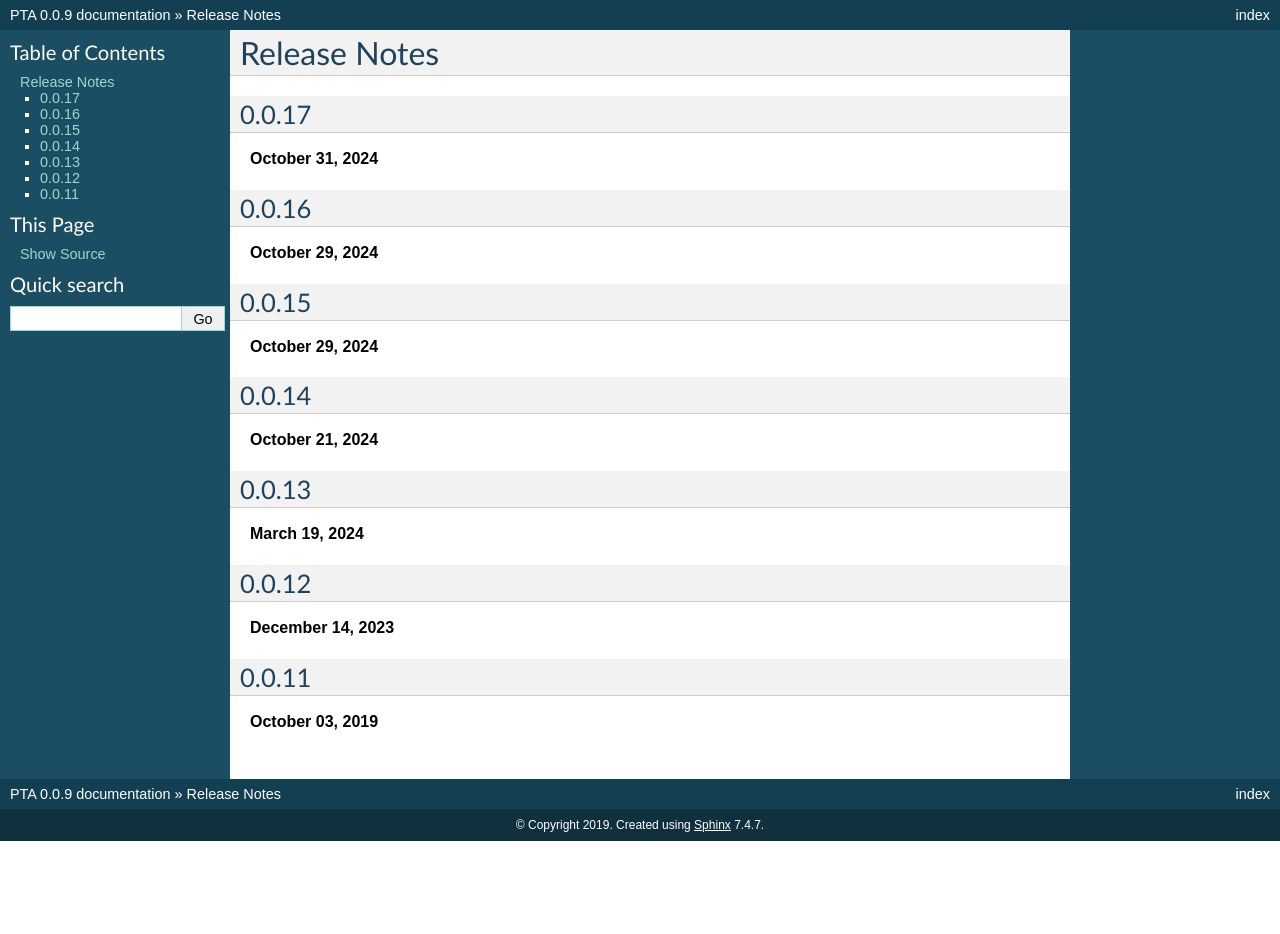
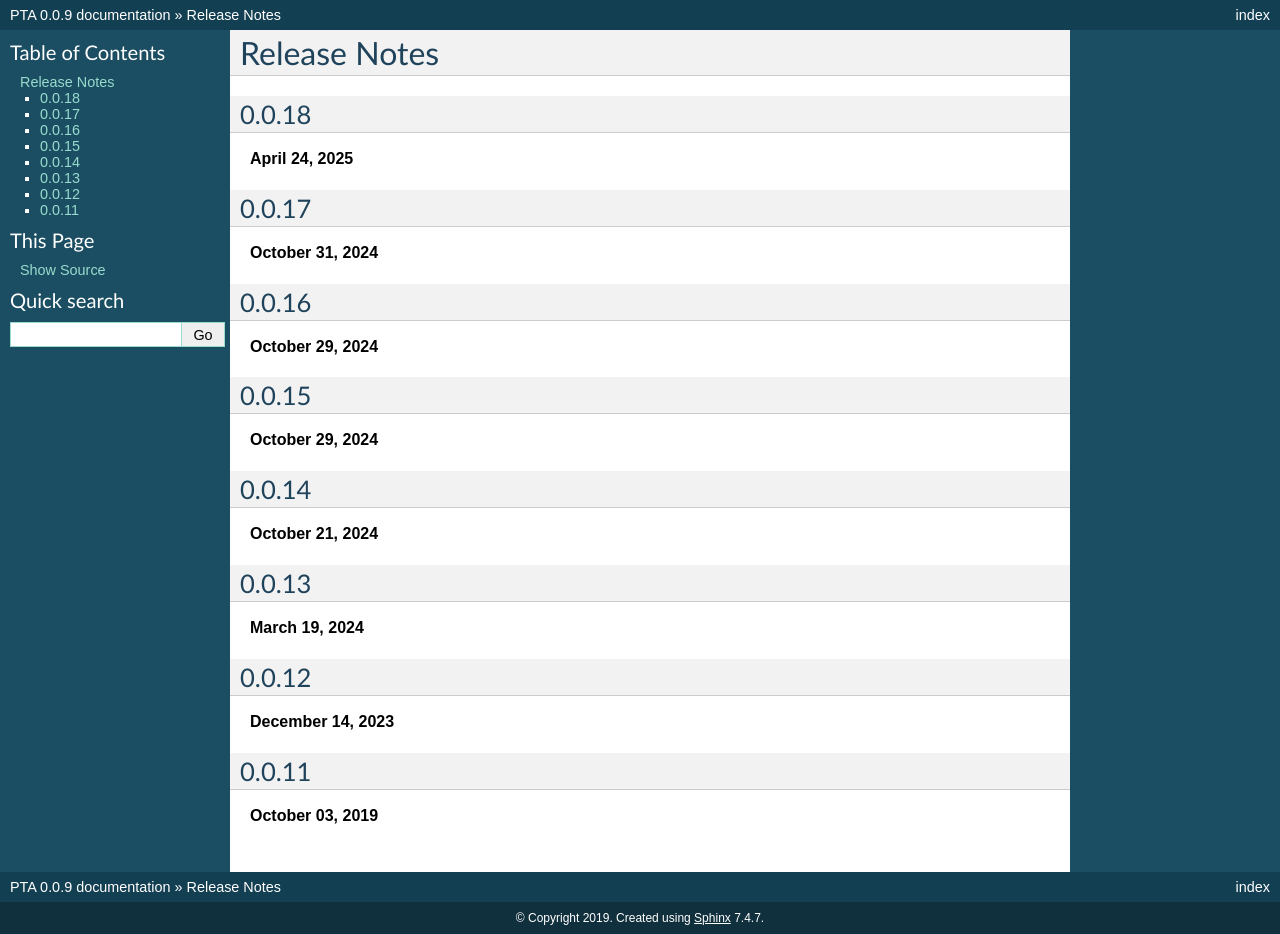
Before and after one commit to isaacovercast/PTA, a Sphinx documentation site: the page built from docs/releasenotes.rst, in a window 1280 px wide. Built offline with Sphinx 7.4.7, drawn with Linux system fonts in a browser that asks for light colours; before the commit the page ends 900 px from its top, so only the background shows below that.

Commit message:
"Updating PTA/__init__.py to version - 0.0.18

```diff
--- a/PTA/__init__.py
+++ b/PTA/__init__.py
@@ -1,7 +1,7 @@
 """
 PTA - Phylogeographic Temporal Analysis
 """
-__version__ = "0.0.17"
+__version__ = "0.0.18"
 __author__ = "Isaac Overcast"
 
 ## Possible values for __loglevel__: "DEBUG"  "INFO"  "WARN"  "ERROR"
--- a/docs/releasenotes.rst
+++ b/docs/releasenotes.rst
@@ -2,6 +2,10 @@
 
 Release Notes
 =============
+
+0.0.18
+------
+**April 24, 2025**
 
 0.0.17
 ------
```
